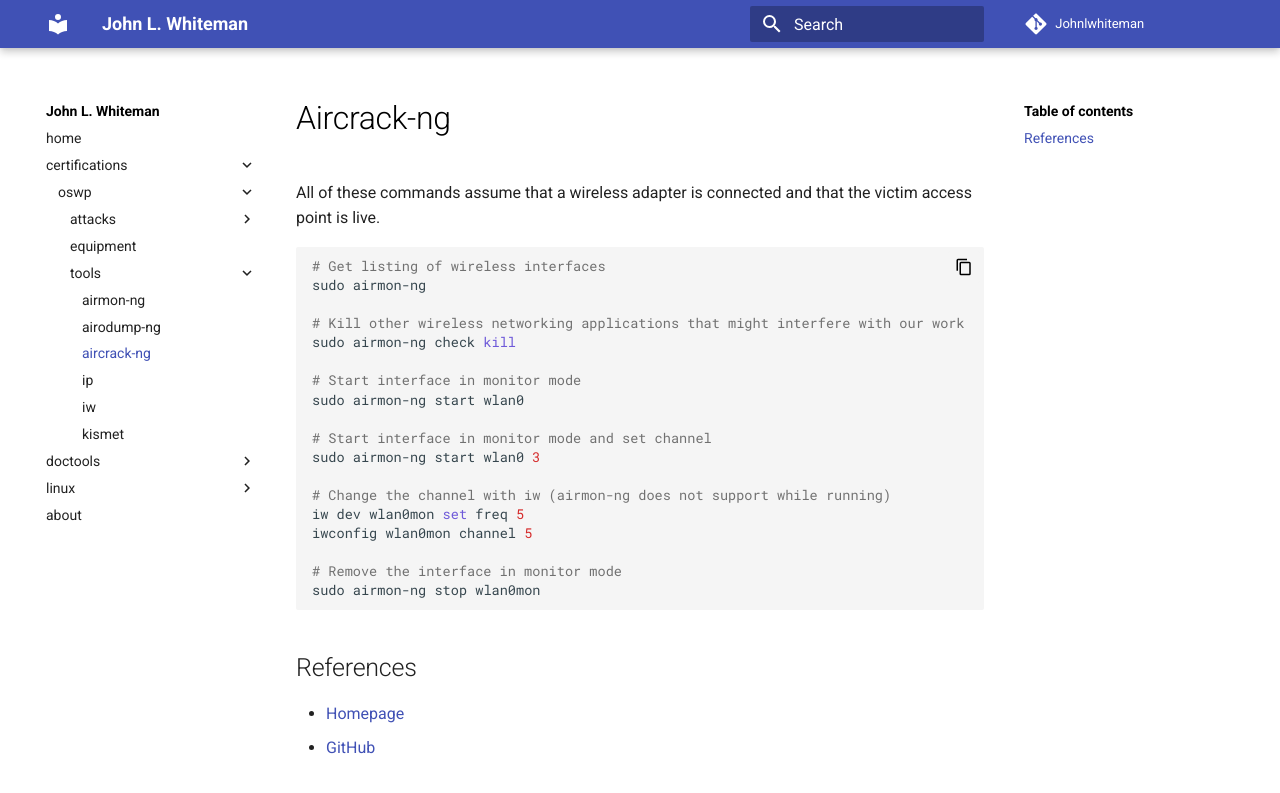
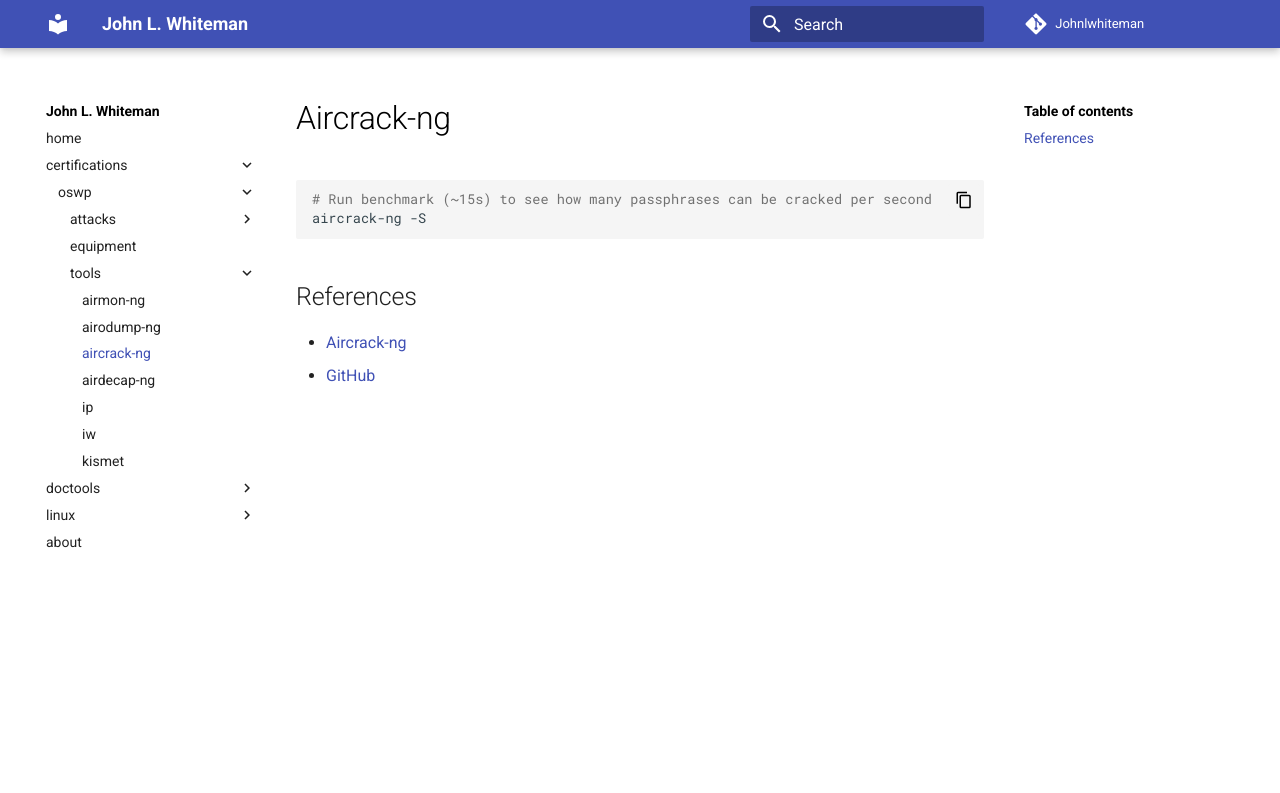
Before and after one commit to johnlwhiteman/johnlwhiteman.github.io, an MkDocs documentation site: the page built from docs/certifications/oswp/tools/aircrack-ng.md, in a window 1280 px wide. Shown: the top 793 px of the page. Built offline with MkDocs 1.6.1 and Material for MkDocs 9.7.7, drawn with Linux system fonts in a browser that asks for light colours; a script that is not in the unit is left out.

Commit message:
it's best to be bestest
Signed-off-by: John L. Whiteman <>

````diff
--- a/docs/certifications/oswp/tools/aircrack-ng.md
+++ b/docs/certifications/oswp/tools/aircrack-ng.md
@@ -1,35 +1,12 @@
 # Aircrack-ng
 
-All of these commands assume that a wireless adapter is connected and that the victim access point is live.
 
 ```bash
-# Get listing of wireless interfaces
-sudo airmon-ng
-
-# Kill other wireless networking applications that might interfere with our work
-sudo airmon-ng check kill
-
-# Start interface in monitor mode
-sudo airmon-ng start wlan0
-
-# Start interface in monitor mode and set channel
-sudo airmon-ng start wlan0 3
-
-# Change the channel with iw (airmon-ng does not support while running)
-iw dev wlan0mon set freq 5
-iwconfig wlan0mon channel 5
-
-# Remove the interface in monitor mode
-sudo airmon-ng stop wlan0mon
+# Run benchmark (~15s) to see how many passphrases can be cracked per second
+aircrack-ng -S
 ```
-
-
-
-
-
-
 
 ## References
 
-* [Homepage](https://www.aircrack-ng.org/doku.php?id=Main)
+* [Aircrack-ng](https://www.aircrack-ng.org/doku.php?id=aircrack-ng)
 * [GitHub](https://github.com/aircrack-ng/aircrack-ng)
--- a/mkdocs.yml
+++ b/mkdocs.yml
@@ -43,6 +43,7 @@ nav:
           - airmon-ng: certifications/oswp/tools/airmon-ng.md
           - airodump-ng: certifications/oswp/tools/airodump-ng.md
           - aircrack-ng: certifications/oswp/tools/aircrack-ng.md
+          - airdecap-ng: certifications/oswp/tools/airdecap-ng.md
           - ip: certifications/oswp/tools/ip.md
           - iw: certifications/oswp/tools/iw.md
           - kismet: certifications/oswp/tools/kismet.md
````
Also changed, not shown: docs/certifications/oswp/tools/airdecap-ng.md (+11 -0 lines), docs/certifications/oswp/tools/aireplay-ng.md (+8 -0 lines), docs/certifications/oswp/tools/airgraph-ng.md (+19 -0 lines), docs/certifications/oswp/tools/airmon-ng.md (+9 -9 lines), docs/certifications/oswp/tools/if-ip-iw.md (added, +63 -0 lines), docs/certifications/oswp/tools/ip.md (deleted, +0 -18 lines), docs/certifications/oswp/tools/iw.md (deleted, +0 -35 lines), 1 other file.
